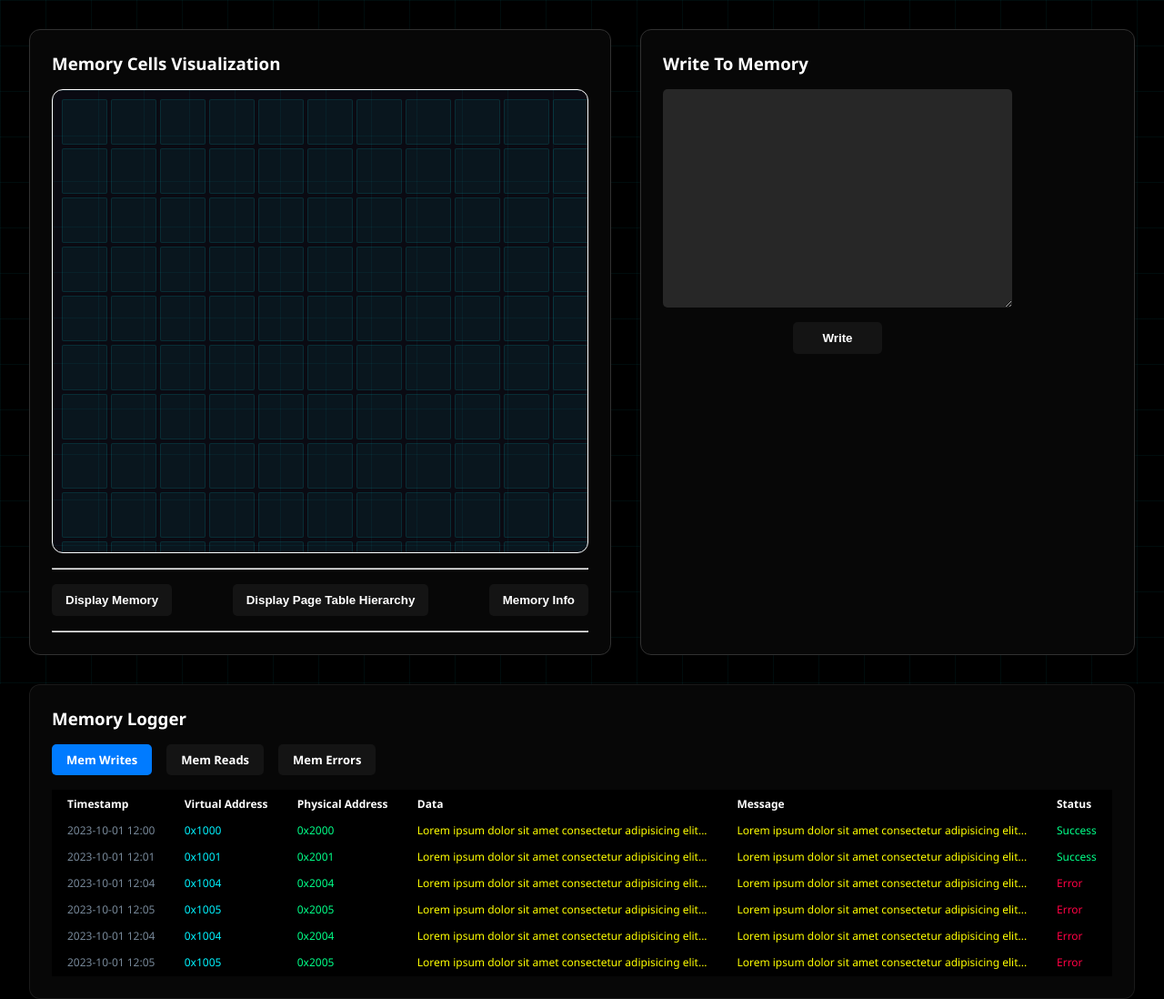
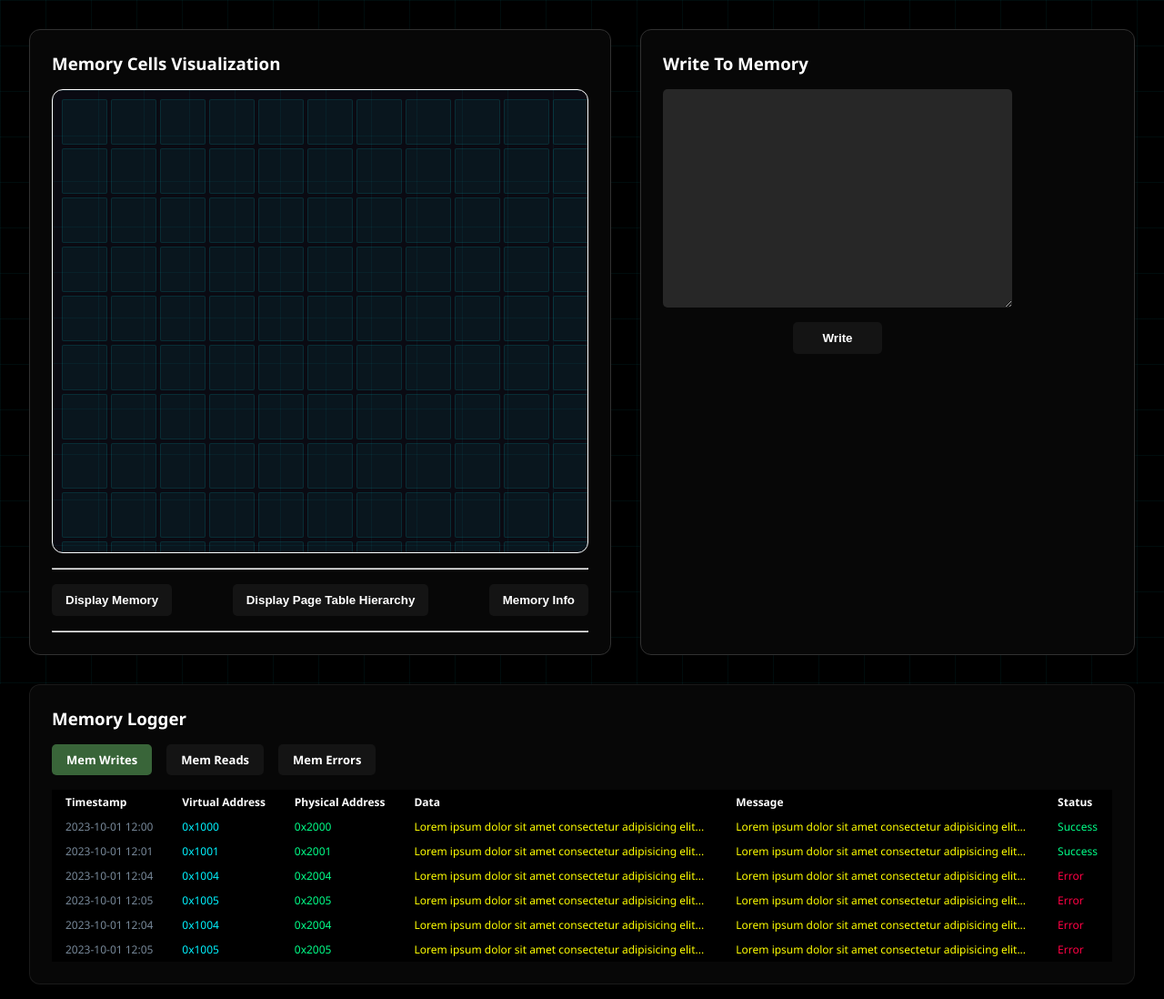
Before and after one commit to Bush-Man/multilevel-pagetable-traversal, a plain HTML site: page website/index.html in a window 1280 px wide. Shown: the whole page at 91% size. Drawn offline with Linux system fonts and the light colour scheme.

Commit message:
website changes

```diff
--- a/website/index.html
+++ b/website/index.html
@@ -97,7 +97,7 @@
           </div>
           <div class="logs-container">
             <table>
-              <thead>
+              <thead style="background-color: transparent;">
                 <tr>
                   <th>Timestamp</th>
                   <th>Virtual Address</th>
--- a/website/style.css
+++ b/website/style.css
@@ -183,6 +183,7 @@ hr {
 table {
   width: 100%;
   background-color: var(--black);
+  border-collapse: collapse;
 }
 
 th,
@@ -216,6 +217,6 @@ td {
 }
 
 .active {
-  background: #007bff;
+  background: rgba(86, 155, 86, 0.63);
   color: white;
 }
```
